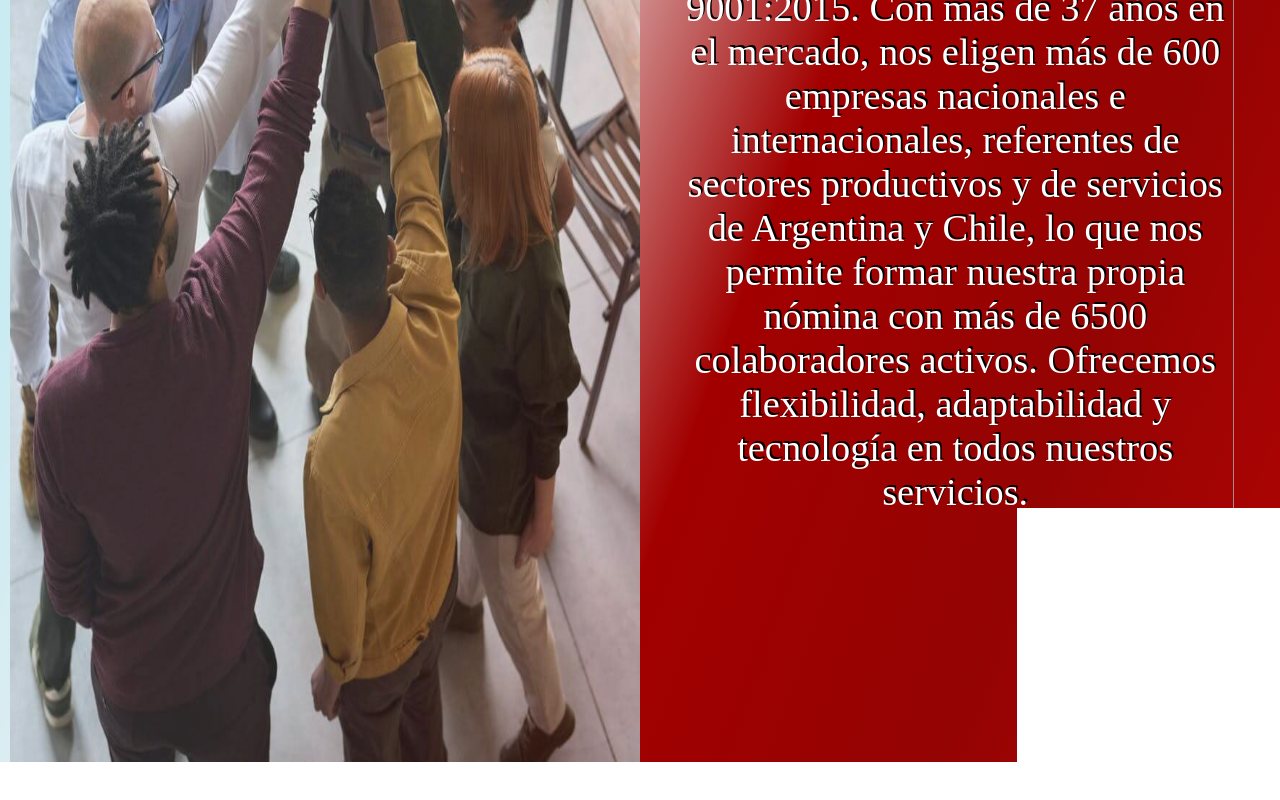
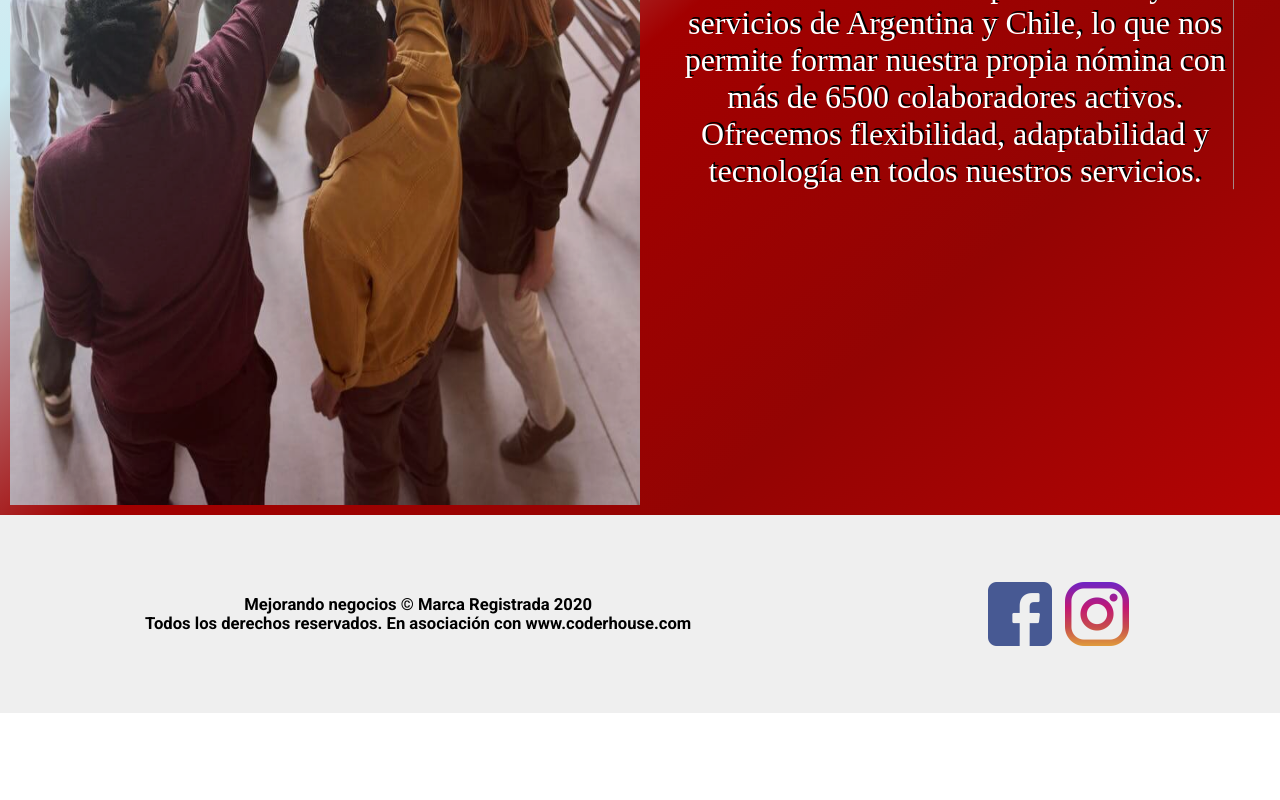
Before and after one commit to hugomagno/MN_segundaentrega_hugobritos, a website: page pages/nosotros.html in a window 1280 px wide. Shown: the part 1525-2325 px from the top of the page. After the commit the page ends 2238 px from the top, so only its background shows below. Drawn offline with Linux system fonts and the light colour scheme; a web font is replaced by a local one.

Commit message:
corregido footer y nosotros nuevamente

```diff
--- a/sass/_footer.scss
+++ b/sass/_footer.scss
@@ -8,9 +8,9 @@ footer {
 
     h3 {
         font-family: 'Roboto', sans-serif;
-        font-size: 2.3vw;
+        font-size: 1.3vw;
         padding: 10vh 0;
-        max-width: 76vw;
+        max-width: 65vw;
     }
     div {
         width: 12vw;
--- a/sass/_nosotros.scss
+++ b/sass/_nosotros.scss
@@ -1,5 +1,6 @@
 .main-nosotros {
-    background: linear-gradient(95deg,$ccelestito,$ccelestito,$cgrisin);
+    background: linear-gradient(140deg,$ccelestito,$ccelestito,$cgrisin,$ccelestito,$clogo-intermedio,$clogo-bordo,$clogo-rojo);
+    // background: linear-gradient(95deg,$ccelestito,$ccelestito,$cgrisin);
     min-height: 65vh;
 }
 
@@ -48,8 +49,7 @@
     display: flex;
     justify-content: center;
     text-align: center;
-    background: linear-gradient(110deg,$ccelestito,$ccelestito,$cgrisin,$clogo-intermedio,$clogo-bordo,$clogo-rojo);
-    // background-color: $clogo-bordo;
+    // background: linear-gradient(110deg,$ccelestito,$ccelestito,$cgrisin,$clogo-intermedio,$clogo-bordo,$clogo-rojo);
     text-shadow: .1rem -.1rem  $cnegro;
     padding: 1.2vh;
 
@@ -60,7 +60,7 @@
 
     div {
         margin: 25% 3%;
-        font-size: 3vw;
+        font-size: 2.5vw;
         box-shadow: .05rem -.05rem  $cplata;
         text-shadow: .1rem -.1rem  $cnegro;
         color: $cblanco;
```
Also changed, not shown: css/style.css.
